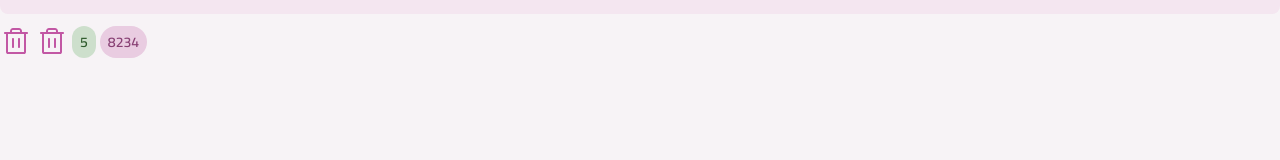
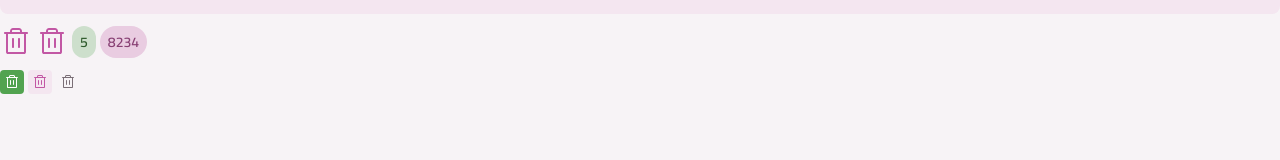
Before and after one commit to dayanedias/todolist, a React (Vite) app: page /components in a window 1280 px wide. Shown: the part 122-282 px from the top of the page. Built offline with nearby package versions, Linux system fonts and the light colour scheme.

Commit message:
IconButton component

```diff
--- a/src/App.tsx
+++ b/src/App.tsx
@@ -3,6 +3,7 @@
 import Icon from "./components/Icon";
 import Badge from "./components/Badge";
 import Button from "./components/Button";
+import ButtonIcon from "./components/ButtonIcon";
 
 export default function App() {
 	return (
@@ -24,6 +25,12 @@
 				<Badge variant="primary">5</Badge>
 				<Badge variant="secondary">8234</Badge>
 			</div>
+
+			<div className="flex gap-1">
+				<ButtonIcon icon={TrashIcon} />
+				<ButtonIcon variant="secondary" icon={TrashIcon} />
+				<ButtonIcon variant="tertiary" icon={TrashIcon} />
+			</div>
 		</div>
 	);
 }
--- /dev/null
+++ b/src/components/ButtonIcon.tsx
@@ -0,0 +1,74 @@
+/** biome-ignore-all lint/a11y/useButtonType: <explanation> */
+import React from "react";
+import Icon from "./Icon";
+import { cva, type VariantProps } from "class-variance-authority";
+
+export const buttonIconVariants = cva(
+	`inline-flex items-center justify-center cursor-pointer transition group`,
+	{
+		variants: {
+			variant: {
+				primary: "bg-green-base hover:bg-green-dark",
+				secondary: "bg-gray-200 hover:bg-pink-base",
+				tertiary: "bg-transparent hover:bg-gray-200",
+			},
+			size: {
+				sm: "w-6 h-6 p-1 rounded",
+			},
+			disabled: {
+				true: "opacity-50 pointer-events-none",
+			},
+		},
+		defaultVariants: {
+			variant: "primary",
+			size: "sm",
+			disabled: false,
+		},
+	},
+);
+
+export const buttonIconIconVariants = cva("transition", {
+	variants: {
+		variant: {
+			primary: "fill-white",
+			secondary: "fill-pink-base group-hover:fill-white",
+			tertiary: "fill-gray-300 group-hover:fill-gray-400",
+		},
+		size: {
+			sm: "w-4 h-4",
+		},
+	},
+	defaultVariants: {
+		variant: "primary",
+		size: "sm",
+	},
+});
+
+interface ButtonIconProps
+	extends VariantProps<typeof buttonIconVariants>,
+		Omit<React.ComponentProps<"button">, "size" | "disabled"> {
+	icon: React.ComponentProps<typeof Icon>["svg"];
+}
+
+export default function ButtonIcon({
+	variant,
+	size,
+	disabled,
+	className,
+	icon,
+	...props
+}: ButtonIconProps) {
+	return (
+		<button
+			className={buttonIconVariants({
+				variant,
+				size,
+				disabled,
+				className,
+			})}
+			{...props}
+		>
+			<Icon svg={icon} className={buttonIconIconVariants({ variant, size })} />
+		</button>
+	);
+}
```
